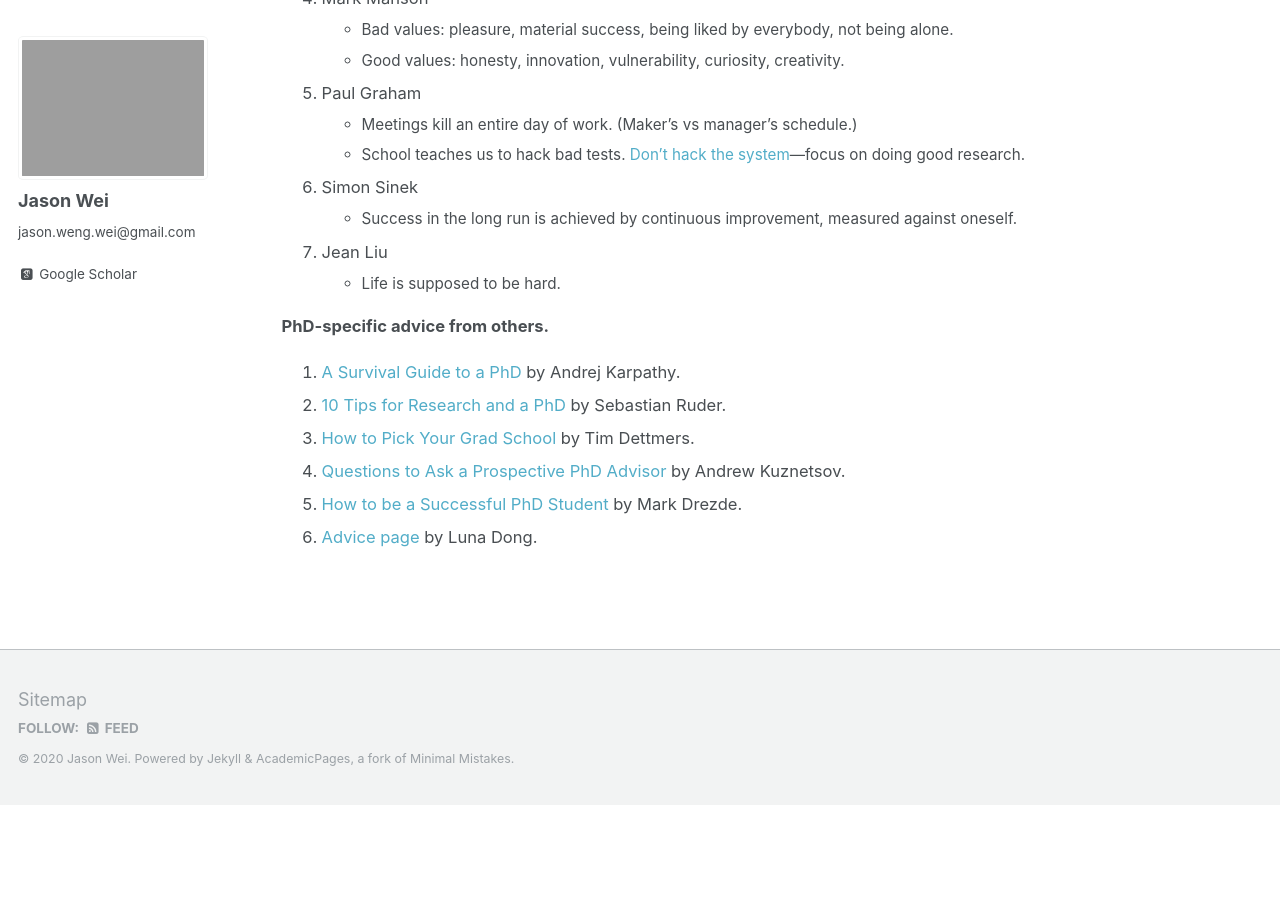
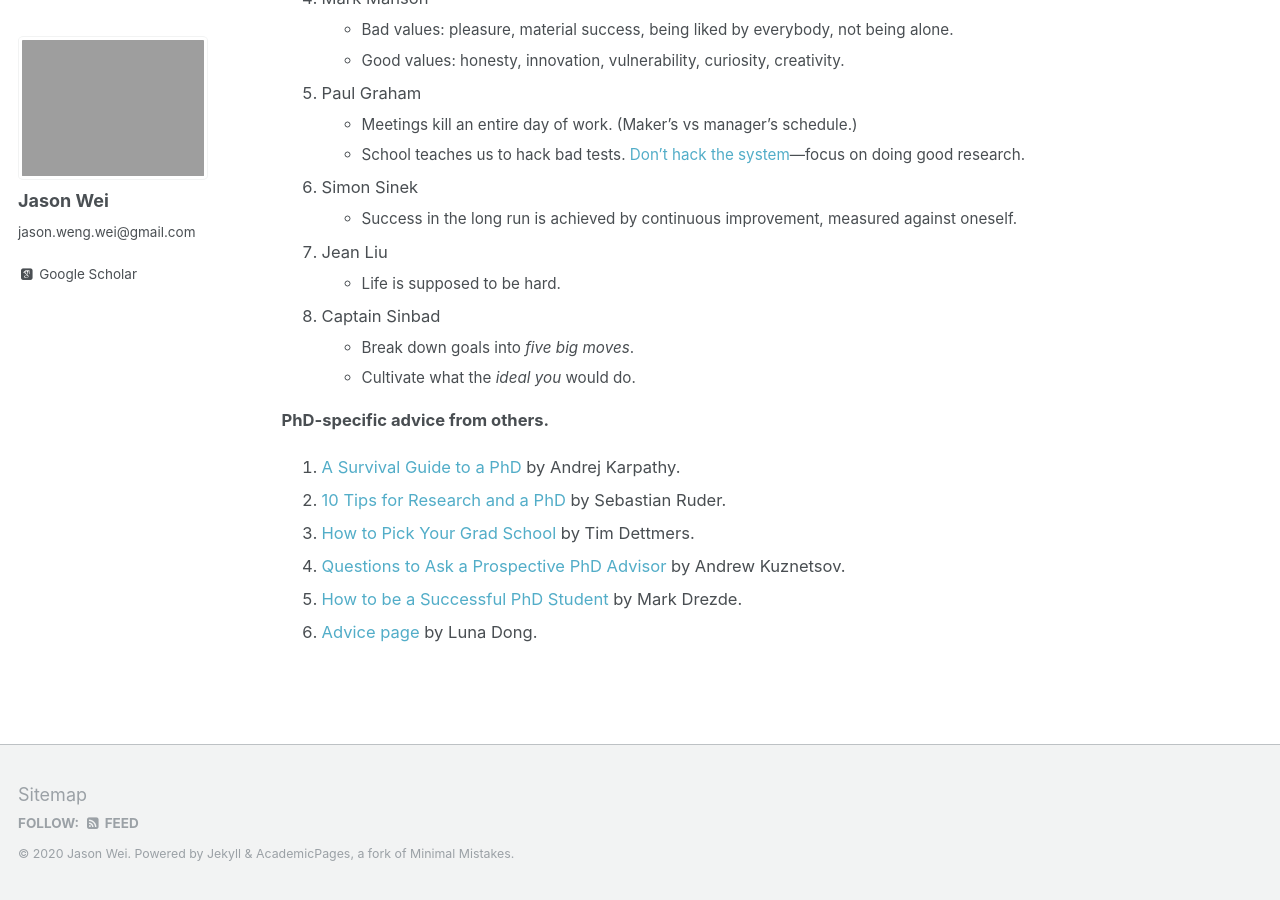
Before and after one commit to jasonwei20/jasonwei20.github.io, a Jekyll site: the page built from _pages/principles.md, in a window 1280 px wide and 900 px high, scrolled down 2734 px. Built offline with Jekyll 4.4.1, drawn with Linux system fonts in a browser that asks for light colours; some web fonts are replaced; before the commit the page ends 3539 px from its top, so only the background shows below that.

Commit message:
principles

```diff
--- a/_pages/principles.md
+++ b/_pages/principles.md
@@ -75,6 +75,9 @@ author_profile: true
 	- Success in the long run is achieved by continuous improvement, measured against oneself.
 1. Jean Liu
 	- Life is supposed to be hard.
+1. Captain Sinbad
+	- Break down goals into *five big moves*.
+	- Cultivate what the *ideal you* would do.
 
 **PhD-specific advice from others.**
 1. [A Survival Guide to a PhD](https://karpathy.github.io/2016/09/07/phd/) by Andrej Karpathy.
```
